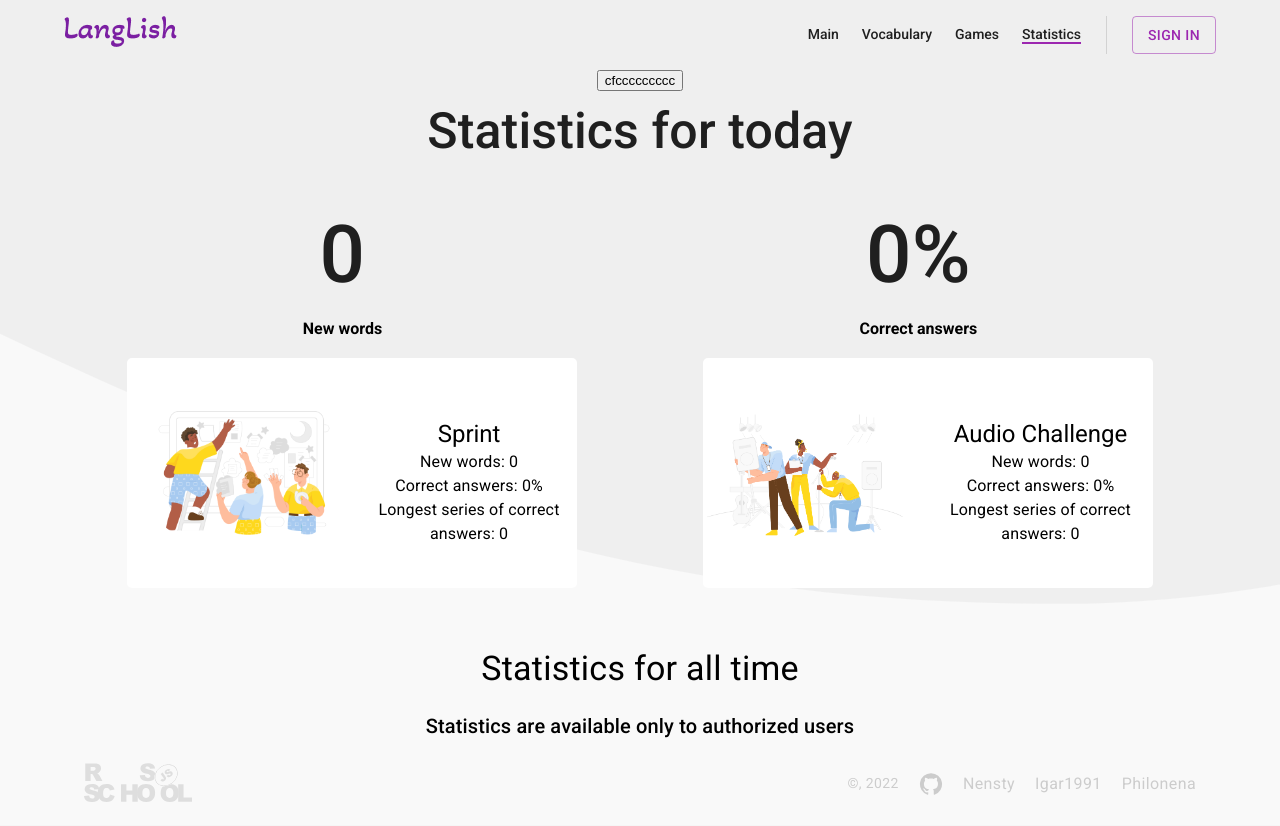
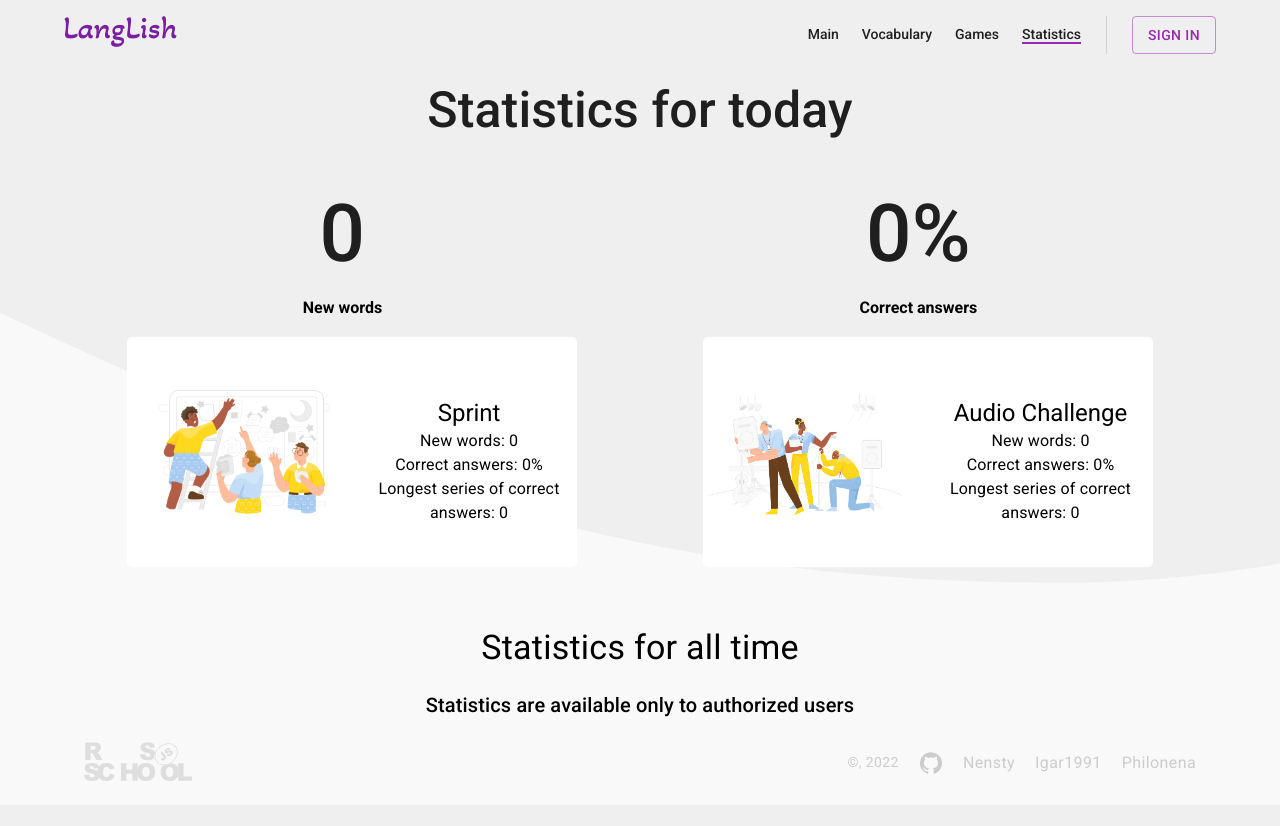
Before and after one commit to igar1991/rslang, a React (Create React App) app: page /statistics in a window 1280 px wide. After the commit the page ends 805 px from the top, so only its background shows below. Built offline with nearby package versions, Linux system fonts and the light colour scheme; no server answers.

Commit message:
refactor: statistic

```diff
--- a/src/pages/statistics/index.tsx
+++ b/src/pages/statistics/index.tsx
@@ -101,7 +101,6 @@ export default function Statistics() {
 
   return (
     <Container className="container">
-      <button onClick={()=>console.log(categories)}>cfccccccccc</button>
       <h2 className="title">Statistics for today</h2>
       <div className="container_result">
         <Box>
```
